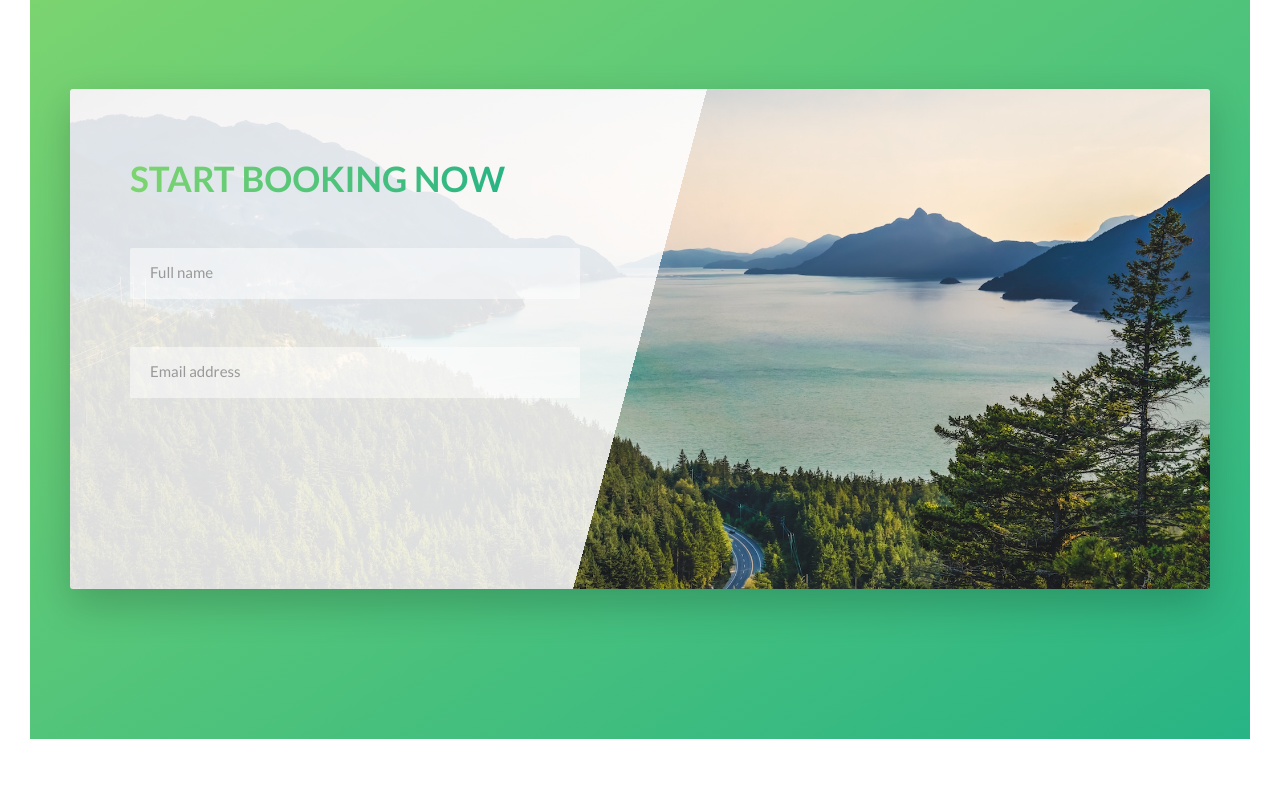
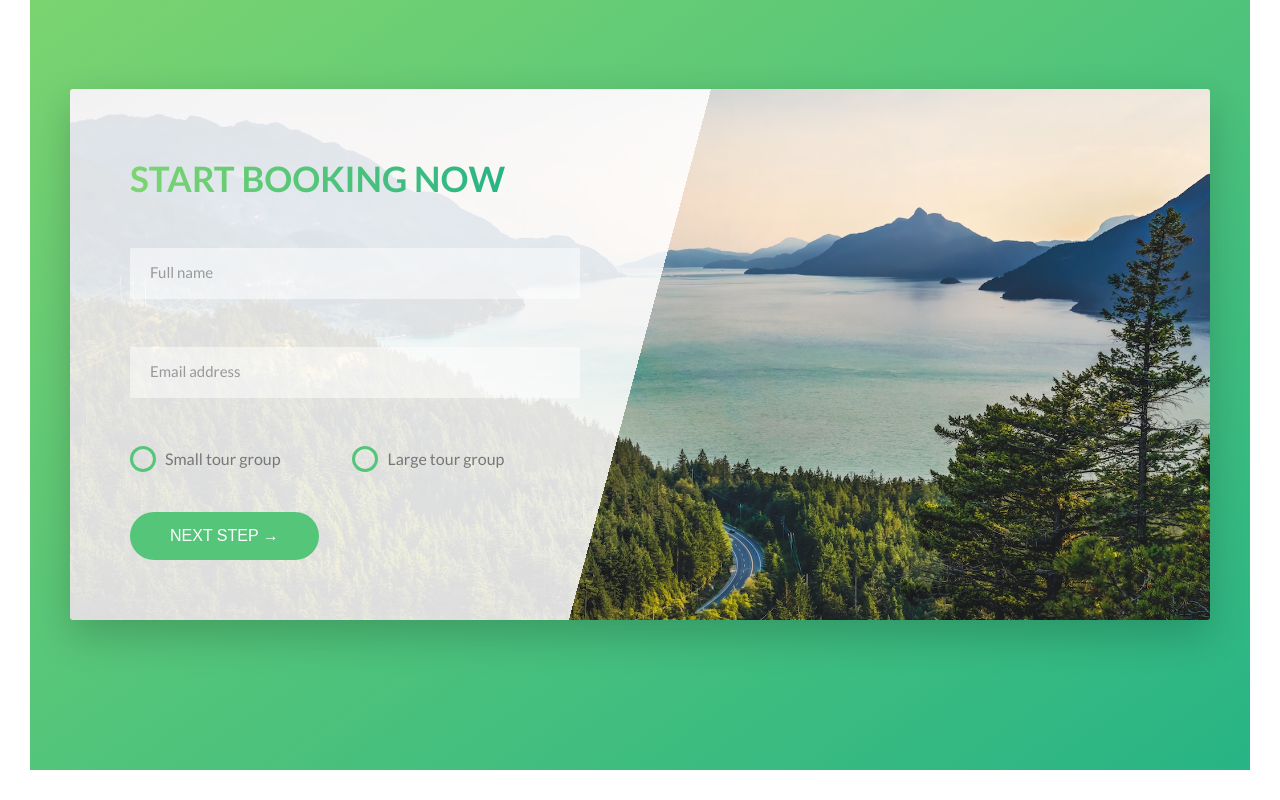
Before and after one commit to trinhminhnhat/html-css-natours, a website: page index.html in a window 1280 px wide. Shown: the part 4693-5493 px from the top of the page. Before the commit the page ends 5462 px from the top, so only its background shows below. Drawn offline with Linux system fonts and the light colour scheme.

Commit message:
style: custom radio button in section book

```diff
--- a/index.html
+++ b/index.html
@@ -317,6 +317,25 @@
                                     autocomplete="off" required>
                                 <label for="email" class="form__label">Email address</label>
                             </div>
+                            <div class="form__group u-mb-medium">
+                                <div class="form__radio-group">
+                                    <input type="radio" name="tourSize" id="smallTour" class="form__radio-input">
+                                    <label for="smallTour" class="form__radio-label">
+                                        <span class="form__radio-button"></span>
+                                        Small tour group
+                                    </label>
+                                </div>
+                                <div class="form__radio-group">
+                                    <input type="radio" name="tourSize" id="largeTour" class="form__radio-input">
+                                    <label for="largeTour" class="form__radio-label">
+                                        <span class="form__radio-button"></span>
+                                        Large tour group
+                                    </label>
+                                </div>
+                            </div>
+                            <div class="form__group">
+                                <button type="submit" class="btn btn--green">Next step &rarr;</button>
+                            </div>
                         </form>
                     </div>
                 </div>
--- a/scss/base/_utilities.scss
+++ b/scss/base/_utilities.scss
@@ -1,23 +1,23 @@
 .u-text-center {
-    text-align: center;
+    text-align: center !important;
 }
 
 .u-mb-big {
-    margin-bottom: 8rem;
+    margin-bottom: 8rem !important;
 }
 
 .u-mb-medium {
-    margin-bottom: 4rem;
+    margin-bottom: 4rem !important;
 }
 
 .u-mb-small {
-    margin-bottom: 1.5rem;
+    margin-bottom: 1.5rem !important;
 }
 
 .u-mt-big {
-    margin-top: 8rem;
+    margin-top: 8rem !important;
 }
 
 .u-mt-huge {
-    margin-top: 10rem;
+    margin-top: 10rem !important;
 }
--- a/scss/components/_button.scss
+++ b/scss/components/_button.scss
@@ -1,4 +1,5 @@
 .btn {
+    &,
     &:link,
     &:visited {
         text-transform: uppercase;
@@ -9,6 +10,10 @@
         transition: all 0.2s;
         position: relative;
         font-size: $default-font-size;
+
+        // apply for button tag
+        border: none;
+        cursor: pointer;
     }
 
     &:hover {
@@ -21,7 +26,9 @@
         }
     }
 
-    &:active {
+    &:active,
+    &:focus {
+        outline: none;
         transform: translateY(-0.1rem);
         box-shadow: 0 5px 10px rgba($black, 0.2);
     }
--- a/scss/components/_form.scss
+++ b/scss/components/_form.scss
@@ -16,6 +16,7 @@
         border-bottom: 3px solid transparent;
         width: 100%;
         display: block;
+        transition: all 0.3s;
 
         &:focus {
             outline: none;
@@ -46,4 +47,51 @@
         visibility: hidden;
         transform: translateY(-4rem);
     }
+
+    // radio button styles
+    &__radio-group {
+        width: 49%;
+        display: inline-block;
+    }
+
+    &__radio-input {
+        display: none;
+    }
+
+    &__radio-label {
+        position: relative;
+        font-size: $default-font-size;
+        cursor: pointer;
+        padding-left: 3.5rem;
+    }
+
+    &__radio-button {
+        display: inline-block;
+        width: 2.6rem;
+        height: 2.6rem;
+        border: 3.5px solid $medium-green;
+        border-radius: 50%;
+        position: absolute;
+        left: 0;
+        top: -0.3rem;
+
+        &::after {
+            content: '';
+            display: block;
+            width: 1.3rem;
+            height: 1.3rem;
+            border-radius: 50%;
+            background-color: $medium-green;
+            position: absolute;
+            top: 50%;
+            left: 50%;
+            transform: translate(-50%, -50%);
+            opacity: 0;
+            transition: all 0.2s;
+        }
+    }
+
+    &__radio-input:checked + &__radio-label &__radio-button::after {
+        opacity: 1;
+    }
 }
--- a/scss/pages/_home.scss
+++ b/scss/pages/_home.scss
@@ -44,8 +44,6 @@
     border-radius: 3px;
     box-shadow: 0 1.5rem 4rem rgba($black, 0.2);
 
-    height: 50rem;
-
     &__form {
         padding: 6rem;
         width: 50%;
```
Also changed, not shown: css/style.css.
